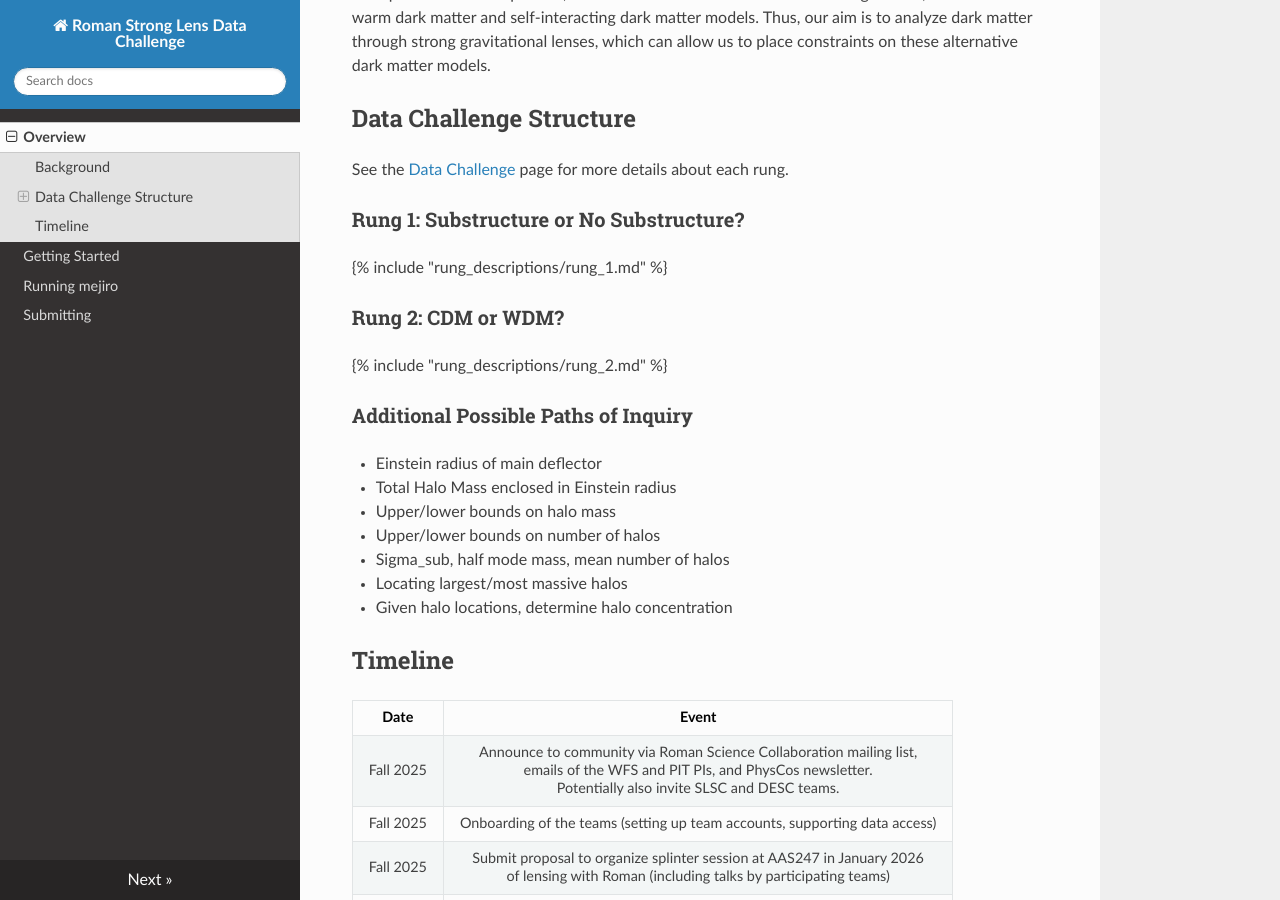
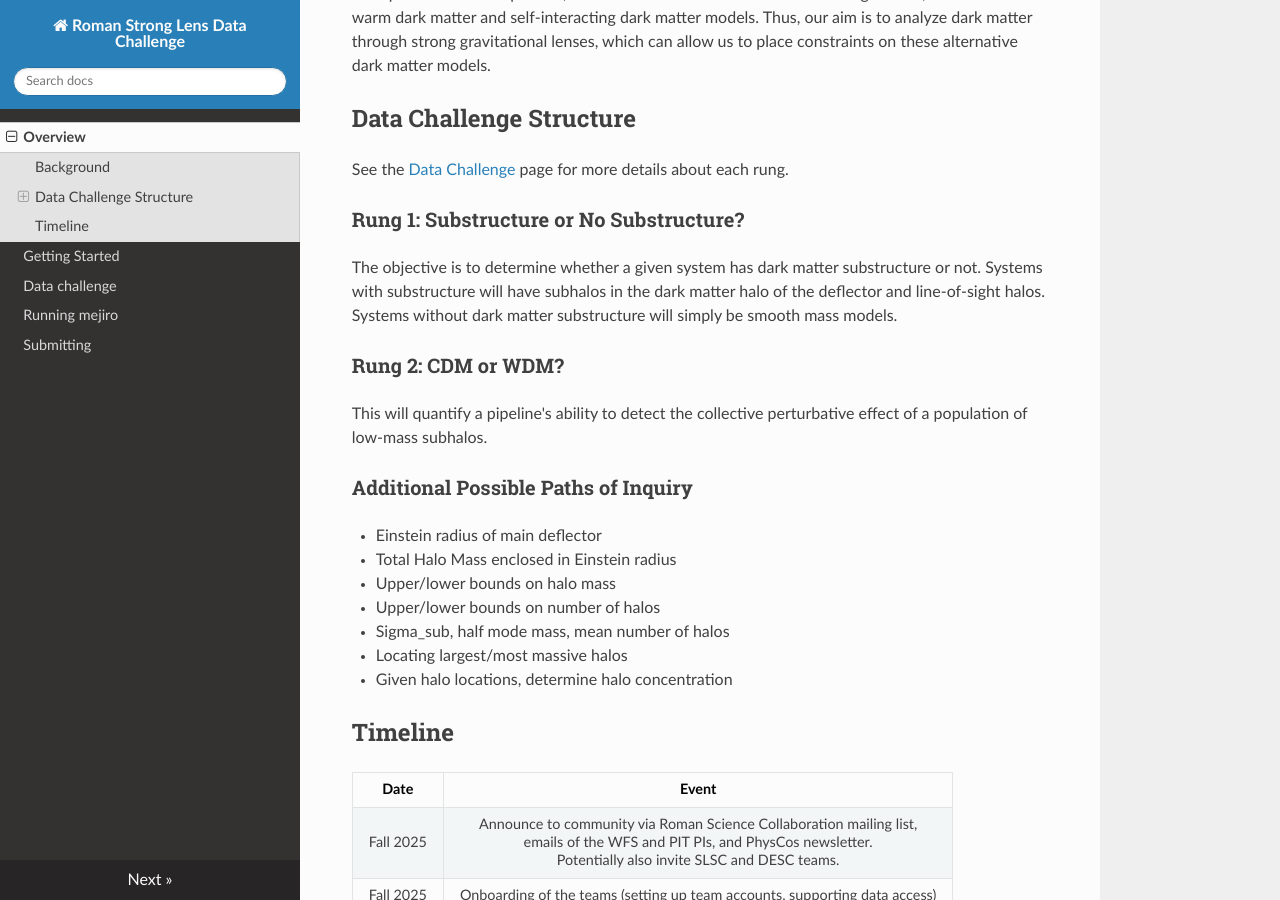
Before and after one commit to ahuang314/Roman_Data_Challenge, an MkDocs documentation site: the page built from docs/index.md, in a window 1280 px wide and 900 px high, scrolled down 1204 px. Built offline with MkDocs 1.6.1, drawn with Linux system fonts in a browser that asks for light colours; nearby versions of some CDN libraries.

Commit message:
add data challenge page

````diff
--- /dev/null
+++ b/docs/data_challenge.md
@@ -0,0 +1,25 @@
+# Data Challenge
+
+All datasets assume the `astropy.cosmology.realizations.Planck18` cosmology.
+
+## Rung 1: Substructure or No Substructure?
+
+{% include "rung_descriptions/rung_1.md" %}
+
+We assume the survey strategy of the Medium Tier of the High Latitude Wide Area Survey (HLWAS) described in the [Roman Observations Time Allocation Committee's Final Report](https://doi.org/10.48550/arXiv.2505.10574) (released in April 2025). The Medium Tier will cover 2415 square degrees in the F106, F129, and F158 filters with 2 passes, 3 dither positions, and 107 second exposures, for an effective exposure time of 642 seconds (in reality, lower due to chip gaps and variable due to the tiling strategy).
+
+The substructure added to 50% of the systems is a `pyHalo` realization of CDM subhalos and line-of-sight halos (`pyHalo.PresetModels.cdm.CDM`). `pyHalo` accounts for this addition of mass to the mass model by also including a negative convergence sheet. We give `pyHalo` the main halo mass, lens redshift, and source redshift, but all other parameters are the defaults (as of the `pyHalo` version utilized which can be found in the dataset's metadata).
+
+The full `mejiro` configuration YAML file used to generate this dataset is included below:
+
+```yaml
+{% include "../data/mejiro_configuration/roman_test.yaml" %}
+```
+
+## Rung 2: CDM or WDM?
+
+{% include "rung_descriptions/rung_2.md" %}
+
+
+!!! warning
+    The details of this rung are TBD.
--- a/mkdocs.yml
+++ b/mkdocs.yml
@@ -7,11 +7,13 @@
 nav:
 - index.md
 - getting_started.md
+- data_challenge.md
 - running_mejiro.md
 - submitting.md
 
 plugins:
   - search
+  - include-markdown
   - mkdocstrings:
       handlers:
         # See: https://mkdocstrings.github.io/python/usage/
````
Also changed, not shown: 1 other file.
